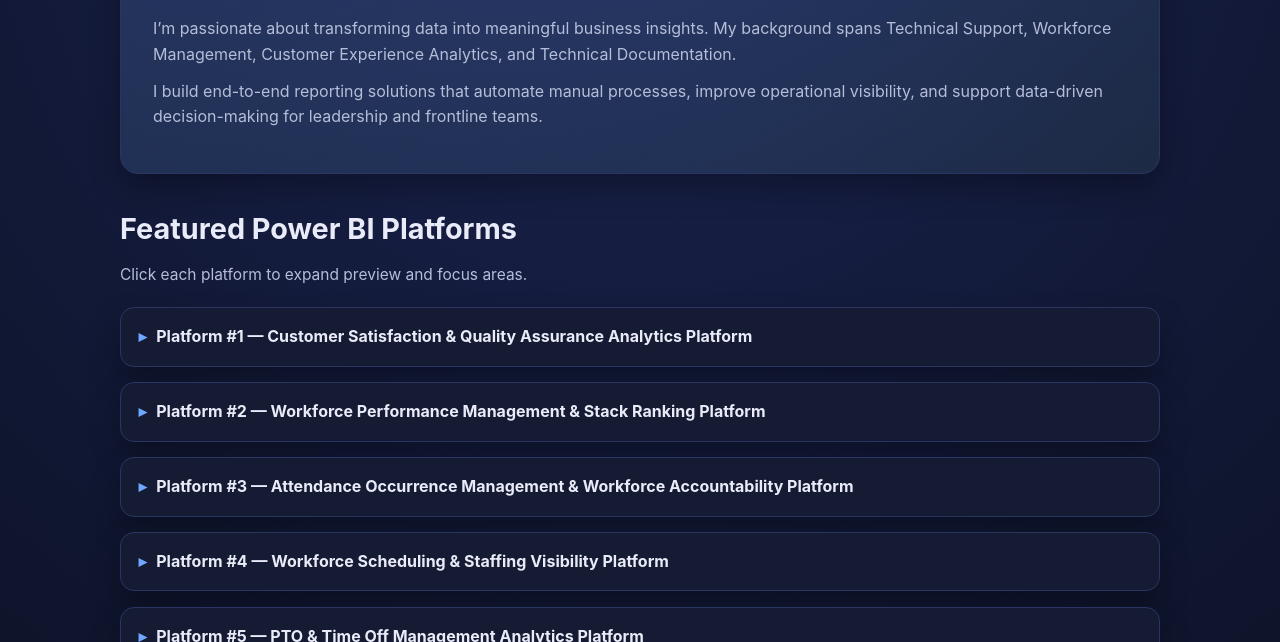
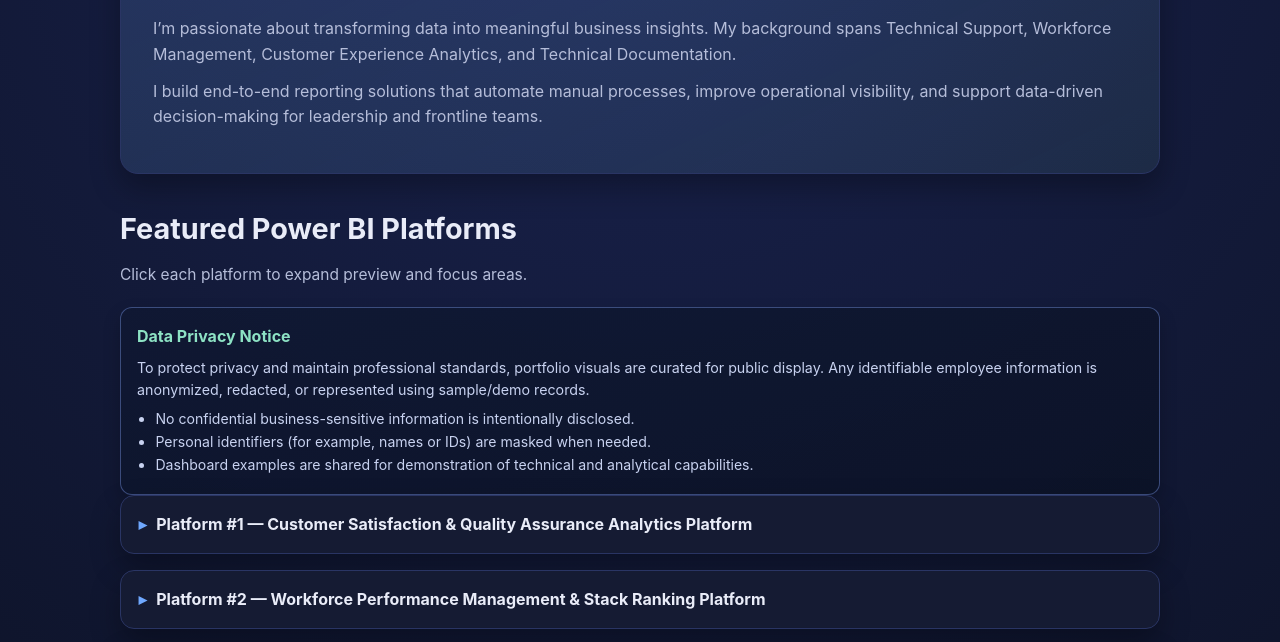
Before and after one commit to joscnaa/Portfolio, a plain HTML site: page index.html in a window 1280 px wide. Shown: the part 153-795 px from the top of the page. Drawn offline with Linux system fonts and the light colour scheme.

Commit message:
Add privacy notice section to index.html

```diff
--- a/index.html
+++ b/index.html
@@ -408,6 +408,40 @@
       line-height: 1.5;
     }
 
+    .privacy-notice {
+      margin-top: 1rem;
+      padding: 0.95rem 1rem;
+      border: 1px solid rgba(113, 143, 221, 0.46);
+      border-radius: 12px;
+      background: linear-gradient(165deg, rgba(15, 24, 50, 0.78), rgba(11, 18, 37, 0.78));
+      box-shadow: 0 8px 18px rgba(0, 0, 0, 0.2);
+    }
+
+    .privacy-notice h3 {
+      margin: 0;
+      color: var(--accent-2);
+      font-size: 1rem;
+    }
+
+    .privacy-notice p {
+      margin: 0.5rem 0 0;
+      color: #c8d2f0;
+      font-size: 0.89rem;
+      line-height: 1.5;
+    }
+
+    .privacy-notice ul {
+      margin: 0.55rem 0 0;
+      padding-left: 1.15rem;
+      color: #c8d2f0;
+      font-size: 0.88rem;
+      line-height: 1.45;
+    }
+
+    .privacy-notice li {
+      margin: 0.18rem 0;
+    }
+
     .contact {
       margin-top: 2rem;
       padding: 1.1rem 1.2rem;
@@ -479,6 +513,19 @@
     <section aria-label="Featured Projects">
       <h2>Featured Power BI Platforms</h2>
       <p class="section-note">Click each platform to expand preview and focus areas.</p>
+
+      <div class="privacy-notice" aria-label="Data privacy notice">
+        <h3>Data Privacy Notice</h3>
+        <p>
+          To protect privacy and maintain professional standards, portfolio visuals are curated for public display.
+          Any identifiable employee information is anonymized, redacted, or represented using sample/demo records.
+        </p>
+        <ul>
+          <li>No confidential business-sensitive information is intentionally disclosed.</li>
+          <li>Personal identifiers (for example, names or IDs) are masked when needed.</li>
+          <li>Dashboard examples are shared for demonstration of technical and analytical capabilities.</li>
+        </ul>
+      </div>
 
       <details>
         <summary>Platform #1 — Customer Satisfaction &amp; Quality Assurance Analytics Platform</summary>
@@ -1168,6 +1215,8 @@
           troubleshooting quality, and strengthen team-wide knowledge sharing.
         </p>
       </div>
+
+
     </section>
 
     <section class="contact" aria-label="Contact">
```
